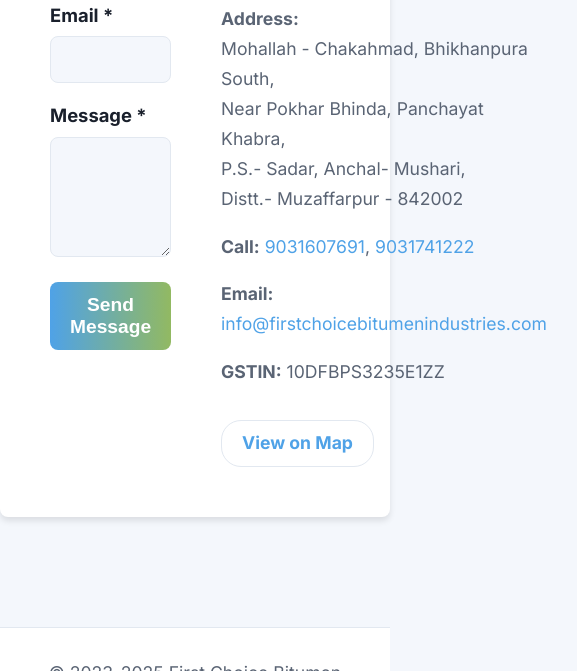
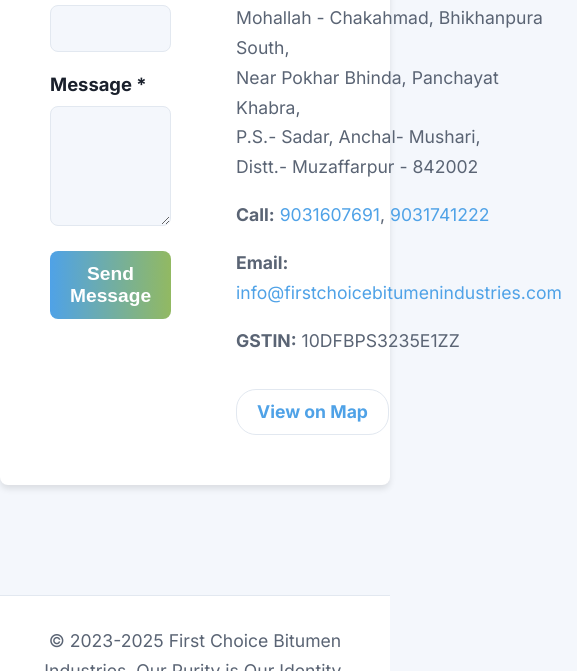
Before and after one commit to First-Choice-Bitumen-Industries/firstchoice.github.io, a plain HTML site: page index.html in a window 390 px wide. Shown: the part 3427-4098 px from the top of the page, 577 px wide, since content can reach past the window. Drawn offline with Linux system fonts and the light colour scheme.

Commit message:
Update styles.css

```diff
--- a/styles.css
+++ b/styles.css
@@ -962,3 +962,45 @@ body.fade-out.hidden {
     justify-content: center;
   }
 }
+/* --- Mobile Layout Fixes --- */
+
+/*
+  Apply these rules only to screens smaller than 768px (common for tablets and phones).
+  You can adjust the max-width value as needed.
+*/
+@media (max-width: 768px) {
+
+  /*
+    Select the parent containers of the overflowing text.
+    You may need to inspect your HTML to find the correct class or ID selectors.
+    This example uses generic class names like .section-container and .text-content.
+  */
+  .section-container,
+  .text-content,
+  .product-box,
+  .contact-info {
+    width: 100%; /* Ensure containers use the full available width */
+    max-width: 100%; /* Prevent containers from exceeding the screen width */
+    padding-left: 15px; /* Add some padding for better spacing */
+    padding-right: 15px; /* Add some padding for better spacing */
+    box-sizing: border-box; /* Ensures padding is included in the total width/height */
+  }
+
+  /*
+    Force text to wrap within its container. This is the key fix for long strings of text.
+    The 'p' selector targets paragraph text, but you might also need to apply this to headings (h1, h2, etc.)
+  */
+  p, h1, h2, h3, h4, h5, h6 {
+    overflow-wrap: break-word; /* Breaks long words to prevent overflow */
+    word-wrap: break-word; /* Legacy property for older browser support */
+    hyphens: auto; /* Optional: Allows automatic hyphenation for cleaner breaks */
+  }
+
+  /*
+    It's also good practice to prevent horizontal scrolling on the entire page
+    as a fallback, though fixing the overflowing elements is the better solution.
+  */
+  body {
+    overflow-x: hidden;
+  }
+}
```
